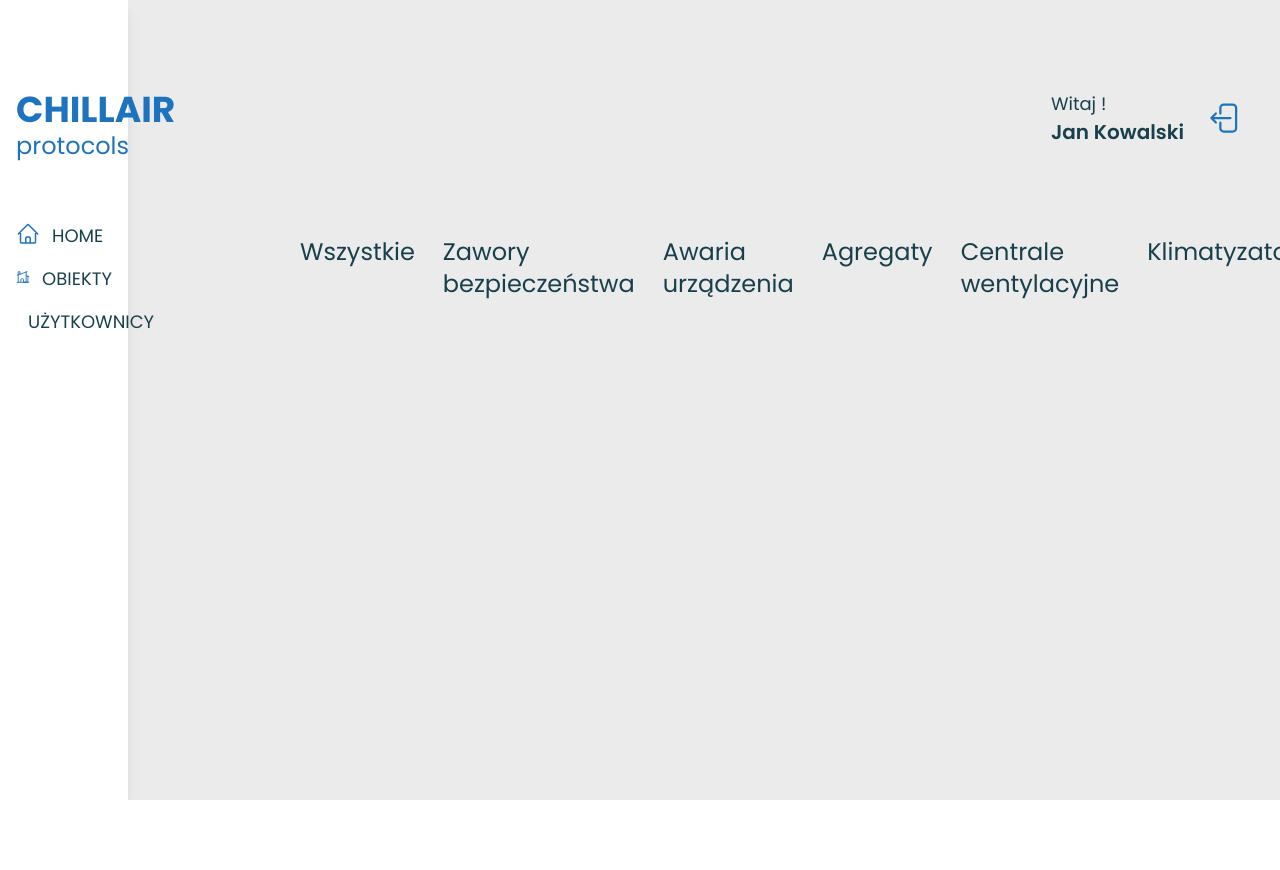
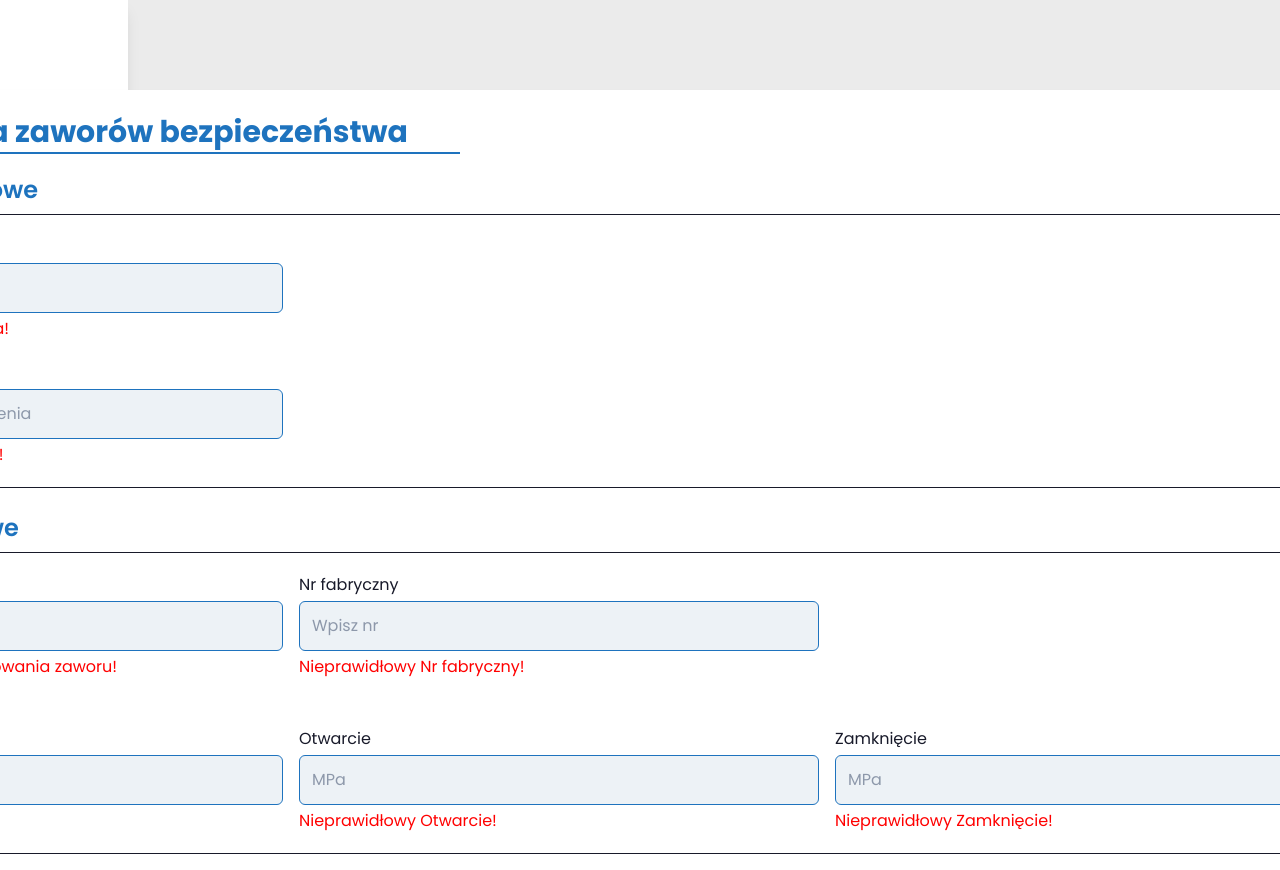
Before and after one commit to CharlesSquirel/chillair-protocols, a Next.js app: page /dashboard/valves/add in a window 1280 px wide. Shown: the top 870 px of the page. Before the commit the page ends 800 px from the top, so only its background shows below. Built offline with nearby package versions, Linux system fonts and the light colour scheme.

Commit message:
feat: create valves

```diff
--- /dev/null
+++ b/app/components/FormFieldset/FormFieldset.tsx
@@ -0,0 +1,13 @@
+interface FormFieldsetProps {
+  children: React.ReactNode;
+  title: string;
+}
+
+export default function FormFieldset({ children, title }: FormFieldsetProps) {
+  return (
+    <div className="flex flex-col gap-2">
+      <h3 className="text-2xl font-semibold text-primary">{title}</h3>
+      {children}
+    </div>
+  );
+}
--- /dev/null
+++ b/app/components/InputGroup/InputGroup.tsx
@@ -0,0 +1,7 @@
+import { PropsWithChildren } from "react";
+
+export default function InputGroup({ children }: PropsWithChildren) {
+  return (
+    <div className="flex flex-col gap-5 rounded-md border p-5">{children}</div>
+  );
+}
--- /dev/null
+++ b/app/components/InputRow/InputRow.tsx
@@ -0,0 +1,22 @@
+interface InputRowProps {
+  children: React.ReactNode;
+  title?: string;
+}
+
+export default function InputRow({ children, title }: InputRowProps) {
+  return (
+    <>
+      {title ? (
+        <div className="flex flex-col gap-1">
+          <p>{title}</p>
+          <div className="flex gap-4">{children}</div>
+        </div>
+      ) : (
+        <div className="flex gap-4">
+          {title && <p>{title}</p>}
+          {children}
+        </div>
+      )}
+    </>
+  );
+}
--- /dev/null
+++ b/app/components/TextInput/TextInput.tsx
@@ -0,0 +1,28 @@
+interface TextInputProps {
+  placeholder: string;
+  label: string;
+  name: string;
+}
+
+export default function TextInput({
+  placeholder,
+  name,
+  label,
+}: TextInputProps) {
+  return (
+    <div className="h-min-[106px] flex flex-col gap-1">
+      <label htmlFor={name} className="">
+        {label}
+      </label>
+      <input
+        type="text"
+        placeholder={placeholder}
+        id={name}
+        className="placeholder:text-placeholder bg-inputBg focus:border-green w-[520px] rounded-md border border-primary p-3 focus:bg-white focus:outline-none"
+      />
+      <p role="alert" className="text-error">
+        Nieprawidłowy {label}!
+      </p>
+    </div>
+  );
+}
--- /dev/null
+++ b/app/components/forms/FormContainer.tsx
@@ -0,0 +1,15 @@
+interface FormContainerProps {
+  title: string;
+  children: React.ReactNode;
+}
+
+export default function FormContainer({ title, children }: FormContainerProps) {
+  return (
+    <form className="absolute left-[50%] top-[90px] z-10 flex w-[1844px] translate-x-[-50%] flex-col gap-6 rounded-md bg-white p-6 shadow-md">
+      <h2 className="relative block text-3xl font-bold text-primary after:absolute after:bottom-[-4px] after:left-0 after:h-[2px] after:w-[40%] after:bg-primary after:content-['']">
+        {title}
+      </h2>
+      {children}
+    </form>
+  );
+}
--- a/app/components/forms/ValvesForm.tsx
+++ /dev/null
@@ -1,3 +0,0 @@
-export default function ValvesForm() {
-  return <form>adsasdasd</form>;
-}
--- a/app/dashboard/valves/add/page.tsx
+++ b/app/dashboard/valves/add/page.tsx
@@ -1,5 +1,55 @@
-import ValvesForm from "@/components/forms/ValvesForm";
+import FormFieldset from "@/components/FormFieldset/FormFieldset";
+import InputGroup from "@/components/InputGroup/InputGroup";
+import InputRow from "@/components/InputRow/InputRow";
+import TextInput from "@/components/TextInput/TextInput";
+import FormContainer from "@/components/forms/FormContainer";
 
 export default function ValvesAdd() {
-  return <ValvesForm />;
+  return (
+    <FormContainer title="Protokół badania zaworów bezpieczeństwa">
+      <FormFieldset title="Informacje podstawowe">
+        <InputGroup>
+          <TextInput
+            placeholder="Wpisz typ urządzenia"
+            name="type"
+            label="Typ urządzenia"
+          />
+          <TextInput
+            placeholder="Wpisz numer seryjny urządzenia"
+            name="serialNumber"
+            label="Numer seryjny"
+          />
+        </InputGroup>
+      </FormFieldset>
+      <FormFieldset title="Informacje dodatkowe">
+        <InputGroup>
+          <InputRow>
+            <TextInput
+              label="Miejsce instalowania zaworu"
+              name="valveLocation"
+              placeholder="Wpisz nazwę"
+            />
+            <TextInput
+              label="Nr fabryczny"
+              name="fabricNumber"
+              placeholder="Wpisz nr"
+            />
+          </InputRow>
+          <InputRow title="Ciśnienia (MPa)">
+            <TextInput
+              label="Nastawa"
+              name="pressureSetting"
+              placeholder="MPa"
+            />
+            <TextInput label="Otwarcie" name="pressureOpen" placeholder="MPa" />
+            <TextInput
+              label="Zamknięcie"
+              name="pressureClose"
+              placeholder="MPa"
+            />
+          </InputRow>
+        </InputGroup>
+      </FormFieldset>
+    </FormContainer>
+  );
 }
--- a/tailwind.config.ts
+++ b/tailwind.config.ts
@@ -1,21 +1,29 @@
-import type { Config } from 'tailwindcss';
+import type { Config } from "tailwindcss";
 
 const config: Config = {
-  content: ['./pages/**/*.{js,ts,jsx,tsx,mdx}', './components/**/*.{js,ts,jsx,tsx,mdx}', './app/**/*.{js,ts,jsx,tsx,mdx}'],
+  content: [
+    "./pages/**/*.{js,ts,jsx,tsx,mdx}",
+    "./components/**/*.{js,ts,jsx,tsx,mdx}",
+    "./app/**/*.{js,ts,jsx,tsx,mdx}",
+  ],
   theme: {
     extend: {
       colors: {
-        white: '#fff',
-        black: '#222222',
-        primary: '#1e73be',
-        secondary: '#002d38e6',
-        gray: '#ebebeb',
+        white: "#fff",
+        black: "#222222",
+        primary: "#1e73be",
+        secondary: "#002d38e6",
+        gray: "#ebebeb",
+        placeholder: "#8D98AA",
+        inputBg: "#EDF2F6",
+        green: "#009000",
+        error: "#FF0000",
       },
     },
   },
-  plugins: [require('daisyui')],
+  plugins: [require("daisyui")],
   daisyui: {
-    themes: ['corporate'],
+    themes: ["corporate"],
   },
 };
 export default config;
```
